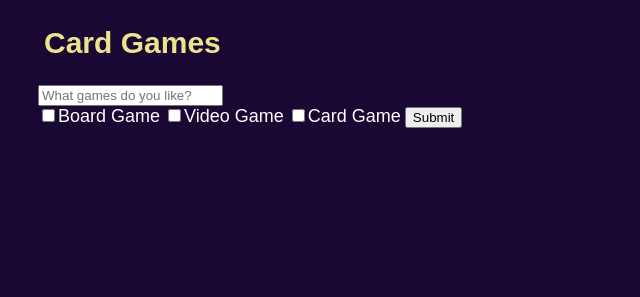
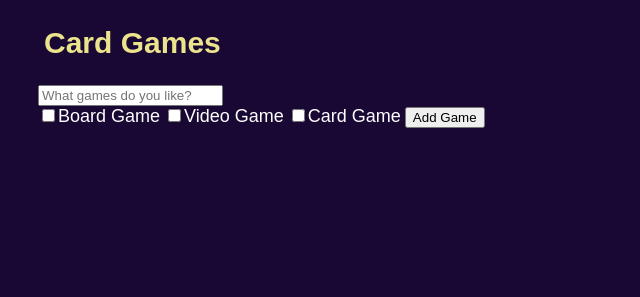
Before and after one commit to allistersascha/PoliteCatGroupProject, a Node server app: page /favorites in a window 1280 px wide. Shown: the part 249-546 px from the top of the page, without its empty margins (0-640 px from the left). Run offline with Node 20, Linux system fonts and the light colour scheme; the visitor is signed in with stand-in values (Sample User, id 1); data that the repository does not hold is empty; some libraries are stand-ins or nearby versions; some web fonts are replaced.

Commit message:
made the button say "add game"

```diff
--- a/views/favorites.ejs
+++ b/views/favorites.ejs
@@ -87,7 +87,7 @@
         <input type="checkbox" name="boardGame" class='faveGameItem' id="boardGame"><label for="boardGame">Board Game</label>
         <input type="checkbox" name="videoGame" class='faveGameItem' id="videoGame"><label for="videoGame">Video Game</label>
         <input type="checkbox" name="cardGame" class='faveGameItem' id="cardGame"><label for="cardGame">Card Game</label>
-        <input type="submit">
+        <input type="submit" id="button" value="Add Game">
     </form>
 
 
```
